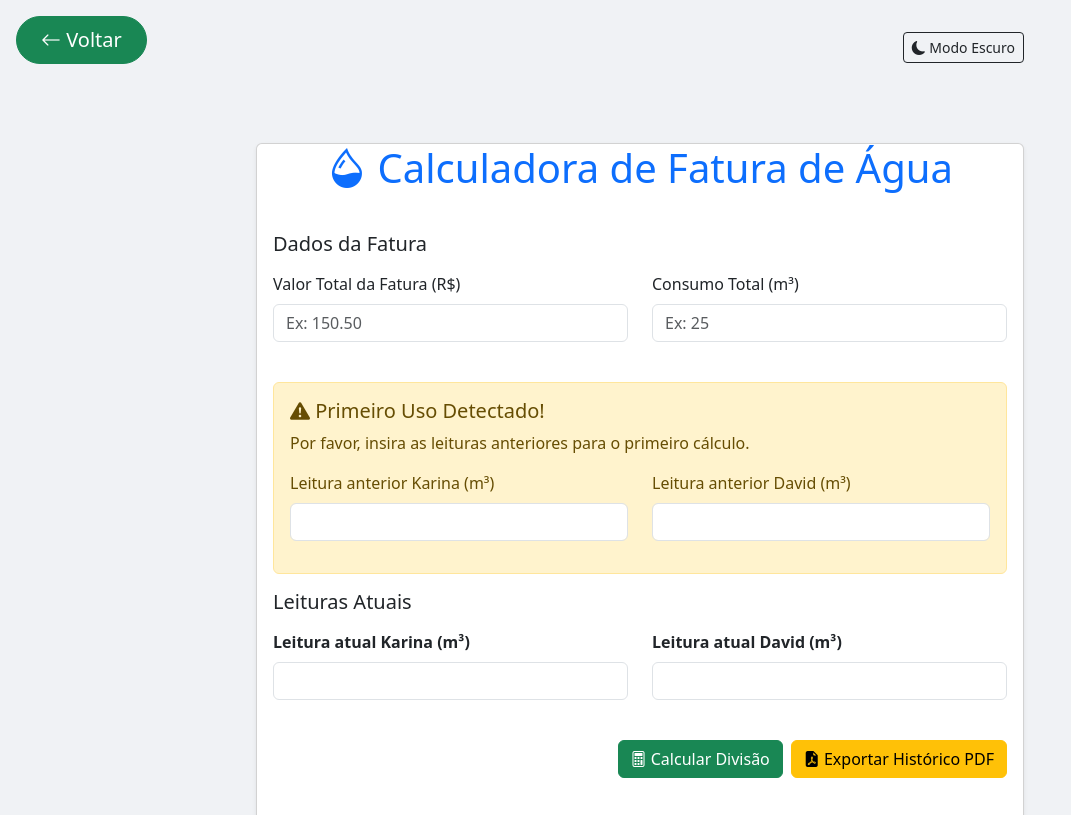
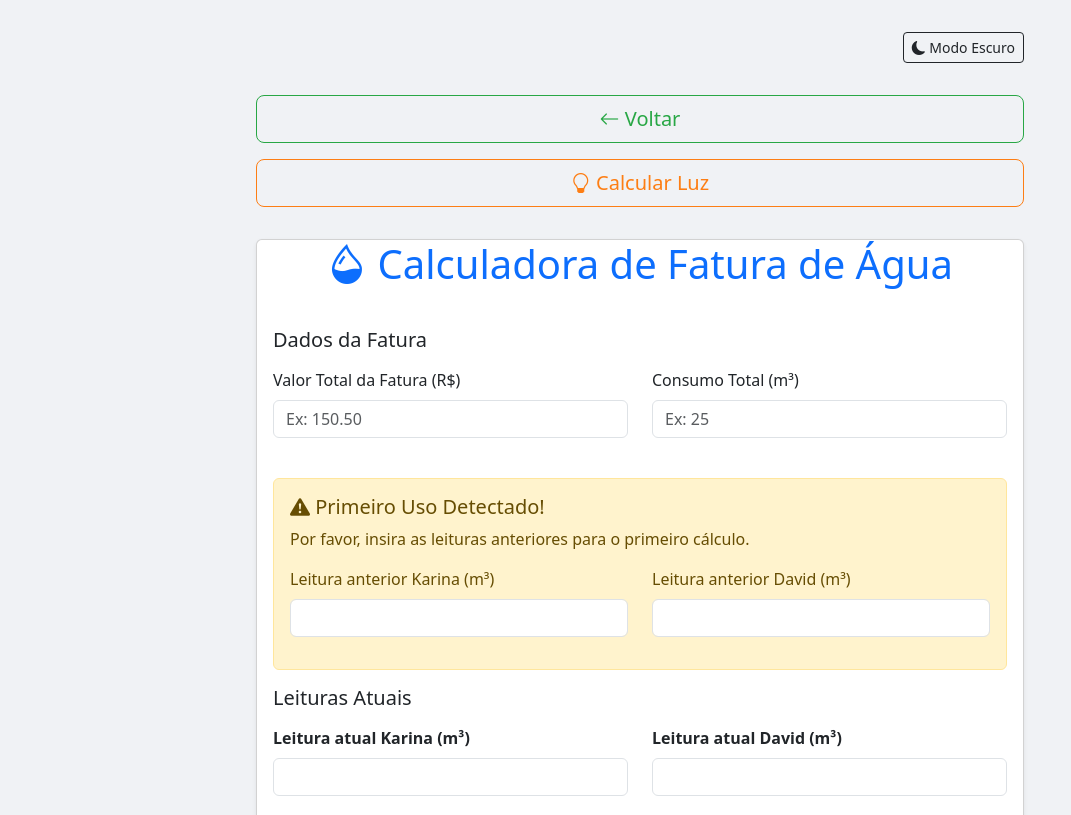
Before and after one commit to ortizpassos/CalcularGastos, a plain HTML site: page agua.html in a window 1280 px wide. Shown: the top 815 px of the page, without its empty margins (0-1071 px from the left). Drawn offline with nearby package versions, Linux system fonts and the light colour scheme.

Commit message:
Atualizando paginas

```diff
--- a/agua.html
+++ b/agua.html
@@ -101,20 +101,29 @@ body.dark-mode .btn-outline-dark:hover {
 
     <div class="container text-end mt-3">
     <button id="toggleTheme" class="btn btn-outline-dark btn-sm">
-        <i class="bi bi-moon-fill"></i> Modo Escuro</button></div>
+        <i class="bi bi-moon-fill"></i> Modo Escuro
+    </button>
+    </div>
 
-        <div class="position-absolute top-0 start-0 m-3">
-  <a href="index.html" class="btn btn-success btn-lg rounded-pill px-4">
-    <i class="bi bi-arrow-left"></i> Voltar
-  </a>
-</div>
+
+    <!-- Container principal centralizado com largura máxima e margem reduzida -->
+    <div class="container mx-auto mt-0" style="max-width: 800px;">
+    <div class="d-flex flex-column gap-3 align-items-center">
+        <!-- Botão VOLTAR verde -->
+        <a href="index.html" class="btn btn-outline-dark btn-lg w-100" style="color: #28a745; border-color: #28a745;">
+        <i class="bi bi-arrow-left"></i> Voltar
+        </a>
+
+        <!-- Botão CALCULAR LUZ laranja -->
+        <a href="luz.html" class="btn btn-outline-dark btn-lg w-100" style="color: #fd7e14; border-color: #fd7e14;">
+        <i class="bi bi-lightbulb"></i> Calcular Luz
+        </a>
+    </div>
+    </div>
 
 
 
-
-    </div>
-
-  <div class="container my-5">
+  <div class="container my-0">
     <div class="card shadow-sm">
         <h1 class="card-title text-primary mb-4 text-center">
         <i class="bi bi-droplet-half"></i> Calculadora de Fatura de Água
```
Also changed, not shown: luz.html (+20 -1 lines).
